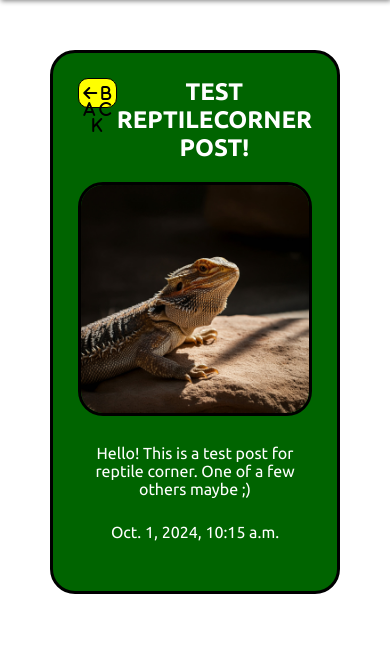
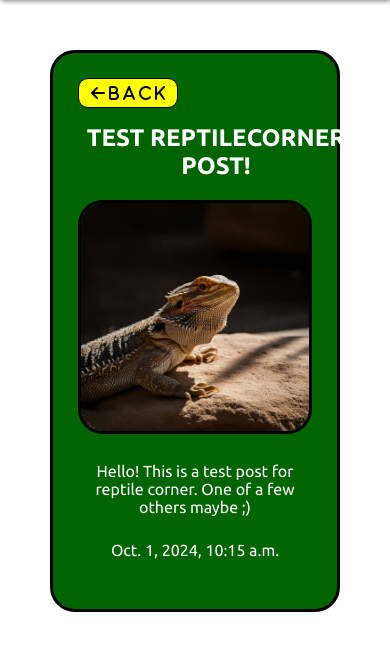
Before and after one commit to Jawrynx/ReptileCorner, a Django app: template posts/templates/posts/post_page.html in a window 390 px wide. Shown: the part 82-733 px from the top of the page. Run offline with Django 5.2, Linux system fonts and the light colour scheme; the template is opened without the code that fills it: values that come from a table or form of the project are taken from there, others are empty; data comes from the database, SQL or seed files in the repository; parts of the project's set-up code (start-up, migrations or seed data) failed here and were passed over; some libraries are stand-ins or nearby versions.

Commit message:
Added Responsive Grid Classes and implemented to Individual Post Pages!

```diff
--- a/posts/templates/posts/post_page.html
+++ b/posts/templates/posts/post_page.html
@@ -6,13 +6,24 @@
 
 {% block content %}
     <section class="post-page">
-        <div class="post-header">
-            <i class="fa-solid fa-arrow-left" onclick="history.back()">     B A C K</i>
-            <h1>{{ post.title }}</h1>
-            <p></p>
+        <div class="grid">
+            <div class="col-1">
+                <div class="post-header">
+                    <i class="fa-solid fa-arrow-left" onclick="history.back()"> B A C K</i>
+                </div>
+            </div>
+            <div class="col-12">
+                <div class="post-header">
+                    <h1>{{ post.title }}</h1>
+                </div>
+            </div>
         </div>
         <img class="post-image" src="{{ post.image.url }}" alt="{{ post.title }}">
-        <p class="body-field">{{ post.body }}</p>
-        <p class="date-stamp">{{ post.date }}</p>
+        <div class="col-12">
+            <p class="body-field">{{ post.body }}</p>
+        </div>
+        <div class="col-12">
+            <p class="date-stamp">{{ post.date }}</p>
+        </div>
     </section>
 {% endblock %}
--- /dev/null
+++ b/static/css/grid_classes.css
@@ -0,0 +1,50 @@
+.grid {
+    display: grid;
+    grid-template-columns: repeat(12, 1fr); /* 12 columns grid */
+    gap: 1rem; /* Spacing between grid items */
+}
+
+/* Column Classes */
+.col-1 { grid-column: span 1; }
+.col-2 { grid-column: span 2; }
+.col-3 { grid-column: span 3; }
+.col-4 { grid-column: span 4; }
+.col-5 { grid-column: span 5; }
+.col-6 { grid-column: span 6; }
+.col-7 { grid-column: span 7; }
+.col-8 { grid-column: span 8; }
+.col-9 { grid-column: span 9; }
+.col-10 { grid-column: span 10; }
+.col-11 { grid-column: span 11; }
+.col-12 { grid-column: span 12; }
+
+  /* Responsive Modifiers */
+@media (max-width: 768px) { /* Tablet and smaller */
+    .col-sm-1 { grid-column: span 1; }
+    .col-sm-2 { grid-column: span 2; }
+    .col-sm-3 { grid-column: span 3; }
+    .col-sm-4 { grid-column: span 4; }
+    .col-sm-5 { grid-column: span 5; }
+    .col-sm-6 { grid-column: span 6; }
+    .col-sm-7 { grid-column: span 7; }
+    .col-sm-8 { grid-column: span 8; }
+    .col-sm-9 { grid-column: span 9; }
+    .col-sm-10 { grid-column: span 10; }
+    .col-sm-11 { grid-column: span 11; }
+    .col-sm-12 { grid-column: span 12; }
+}
+
+@media (max-width: 576px) { /* Mobile */
+    .col-xs-1 { grid-column: span 1; }
+    .col-xs-2 { grid-column: span 2; }
+    .col-xs-3 { grid-column: span 3; }
+    .col-xs-4 { grid-column: span 4; }
+    .col-xs-5 { grid-column: span 5; }
+    .col-xs-6 { grid-column: span 6; }
+    .col-xs-7 { grid-column: span 7; }
+    .col-xs-8 { grid-column: span 8; }
+    .col-xs-9 { grid-column: span 9; }
+    .col-xs-10 { grid-column: span 10; }
+    .col-xs-11 { grid-column: span 11; }
+    .col-xs-12 { grid-column: span 12; }
+}
--- a/static/css/style.css
+++ b/static/css/style.css
@@ -235,7 +235,7 @@ body:has(.side-menu:checked) {
 
 /* Individual Posts */
 .post-page {
-    margin: 50px;
+    margin: 50px 50px;
     padding: 25px;
     background-color: darkgreen;
     border: 3px solid black;
@@ -243,13 +243,14 @@ body:has(.side-menu:checked) {
     color: white;
 }
 
-.post-header {
+/* .post-header {
     display: flex;
     flex-direction: row;
     justify-content: space-between;
-}
+} */
 
 .post-header i {
+    left: 0;
     background-color: yellow;
     border-radius: 10px;
     border: 1px solid black;
@@ -274,6 +275,7 @@ body:has(.side-menu:checked) {
 }
 
 @media screen and (min-width: 992px) {
+    /* Posts List */
     .posts-list {
         flex-direction: row;
         align-items: flex-start;
@@ -294,4 +296,9 @@ body:has(.side-menu:checked) {
     .read-more:hover {
         background-color: #005600; /* Slightly darker green on hover */
     }
+
+    /* Individual Posts */
+    .post-page {
+        margin: 50px 200px;
+    }
 }
--- a/templates/layout.html
+++ b/templates/layout.html
@@ -11,6 +11,7 @@
     </title>
     <script src="https://kit.fontawesome.com/c15e7f6444.js" crossorigin="anonymous"></script>
     <link rel="stylesheet" href="{% static 'css/style.css' %}">
+    <link rel="stylesheet" href="{% static 'css/grid_classes.css' %}">
     <script src="{% static 'js/main.js' %}" defer></script>
 </head>
 <body>
```
